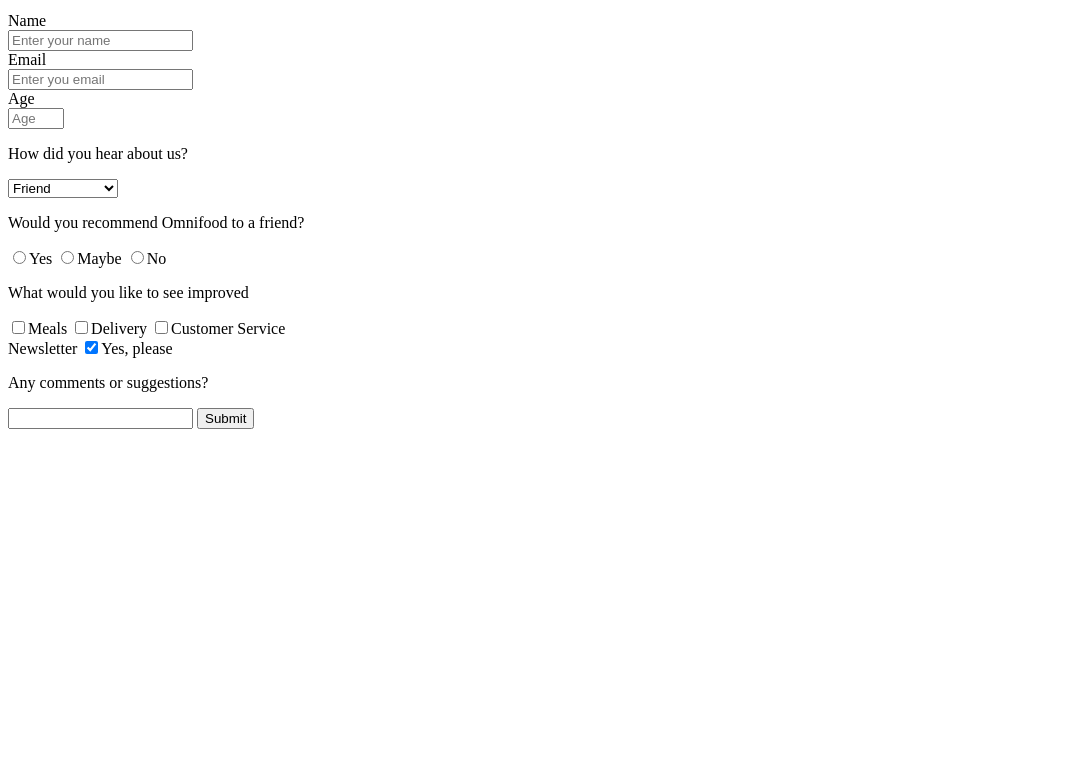
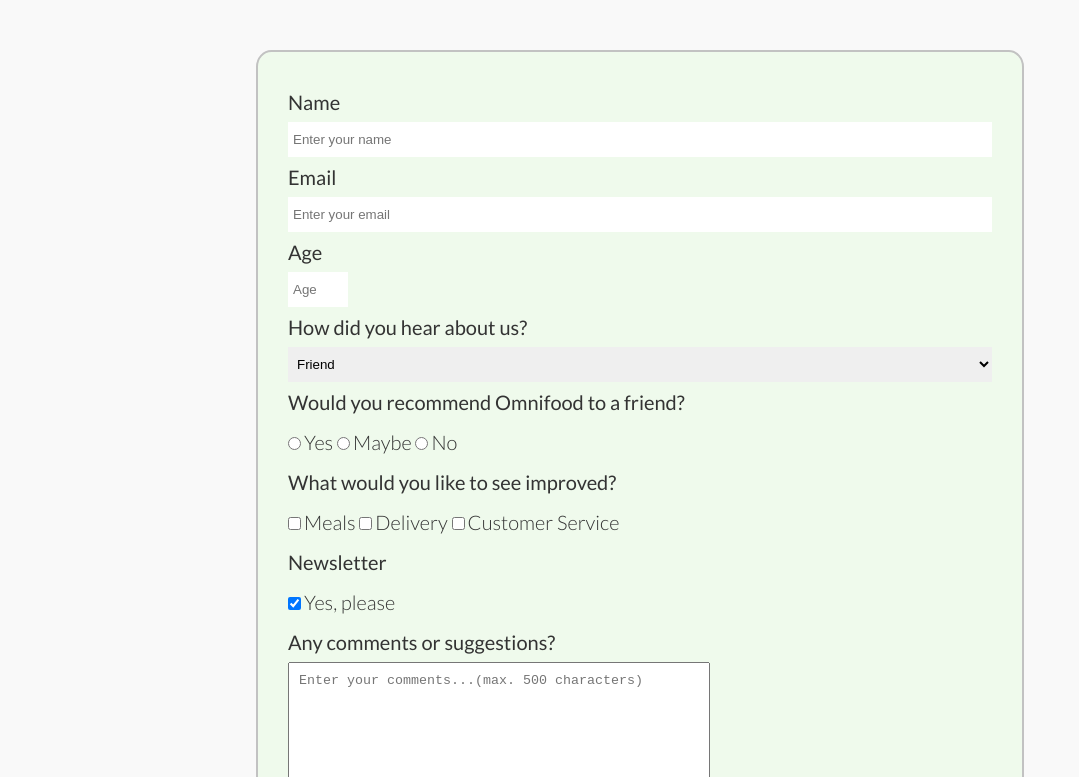
Before and after one commit to MinBlada/SurveyForm, a plain HTML site: page index.html in a window 1280 px wide. Shown: the part 102-879 px from the top of the page, without its empty margins (0-1079 px from the left). Before the commit the page ends 800 px from the top, so only its background shows below. Drawn offline with Linux system fonts and the light colour scheme.

Commit message:
final commit

```diff
--- a/index.html
+++ b/index.html
@@ -4,63 +4,84 @@
     <meta charset="UTF-8" />
     <meta name="viewport" content="width=device-width, initial-scale=1.0" />
     <link rel="stylesheet" type="text/css" href="style.css" />
+    <link
+      href="https://fonts.googleapis.com/css2?family=Lato:ital,wght@0,100;0,300;0,400;1,300&display=swap"
+      rel="stylesheet"
+    />
+
     <title>Survey Form</title>
   </head>
   <body>
+    <header>
       <h1 id="tittle">We are happy to hear from you</h1>
       <p id="description">
         Thank you for taking the time to help us improve our services
       </p>
+    </header>
     <form action="" id="survey-form">
       <label for="name" id="name-label"
-        >Name<br />
+          >Name
           <input
             type="text"
             name="name"
             placeholder="Enter your name"
-          id="name"
-        /> </label
-      ><br />
+            id="name" class="focus"
+          />
+        </label>
         <label for="email" id="email-label"
-        >Email<br />
+          >Email
           <input
             type="email"
             name="email"
-          placeholder="Enter you email"
-          id="email"
-        /> </label
-      ><br />
-      <label for="number" id="number-label"
-        >Age<br />
+            placeholder="Enter your email"
+            id="email" class="focus"
+          />
+        </label>
+        <label for="number"
+          >Age
           <input
             type="number"
             name="age"
             min="10"
             max="99"
             placeholder="Age"
-          id="number"
+            id="number" class="focus"
           />
         </label>
-      <p>How did you hear about us?</p>
-      <select name="hear about us">
+        <label for="select" id="about-us-label"
+          >How did you hear about us?
+          <div>
+            <select id="select" class="focus" name="hear about us">
               <option value="friend">Friend</option>
               <option value="search engine">Search Engine</option>
               <option value="advert">Advertisement</option>
               <option value="other">Other</option>
             </select>
+          </div>
+        </label>
           <p>Would you recommend Omnifood to a friend?</p>
+          <div>
             <input type="radio" name="rating" value="yes" />Yes
             <input type="radio" name="rating" value="maybe" />Maybe
-      <input type="radio" name="rating" value="no" />No<br />
-      <p>What would you like to see improved</p>
+            <input type="radio" name="rating" value="no" />No
+          </div>
+        <p>What would you like to see improved?</p>
+          <div>
             <input type="checkbox" name="meals" />Meals
             <input type="checkbox" name="delivery" />Delivery
-      <input type="checkbox" name="customer service" />Customer Service<br />
-      <label>Newsletter</label>
-      <input type="checkbox" name="news" checked />Yes, please
-      <p>Any comments or suggestions?</p>
-      <input type="text-area" name="comment" />
+            <input type="checkbox" name="customer service" />Customer Service
+          </div>
+        <p>Newsletter</p>
+          <div><input type="checkbox" name="news" checked />Yes, please</div>
+
+        <label>Any comments or suggestions?
+          <div class="area-submit">
+          <textarea maxlength="500" id="wide-area" placeholder="Enter your comments...(max. 500 characters)" ></textarea>
+        </label>
         <button id="submit">Submit</button>
+      </div>
+
     </form>
+    <script src="script.js"></script>
   </body>
 </html>
--- a/style.css
+++ b/style.css
@@ -0,0 +1,119 @@
+* {
+  margin: 0;
+
+  padding: 0;
+  box-sizing: border-box;
+}
+html,
+body {
+  background-color: #f9f9f9;
+  color: rgb(51, 51, 51);
+  font-family: 'lato', 'Arial', sans-serif;
+  font-size: 20px;
+  font-weight: 300;
+  text-rendering: optimizeLegibility;
+  overflow-x: hidden;
+}
+
+header {
+  text-align: center;
+  margin: 25px auto 20px auto;
+}
+
+#tittle {
+  font-size: 200%;
+  letter-spacing: 1px;
+  color: #4104b3;
+  font-weight: 400;
+}
+
+#description {
+  padding: 10px;
+  font-size: 80%;
+  font-weight: 400;
+  color: #1f0761;
+}
+
+#survey-form {
+  margin: 40px auto;
+  background-color: #effaec;
+  border: 2px solid rgb(194, 194, 194);
+  border-radius: 2%;
+  width: 60%;
+  -webkit-border-radius: 2%;
+  -moz-border-radius: 2%;
+  -ms-border-radius: 2%;
+  -o-border-radius: 2%;
+  display: flex;
+  flex-direction: column;
+  padding: 30px;
+  line-height: 2em;
+}
+
+#survey-form p,
+label {
+  font-weight: 400;
+}
+
+#name,
+#email,
+#number,
+#select {
+  display: block;
+  width: 100%;
+  padding: 5px;
+  height: 35px;
+  border: none;
+}
+
+#number {
+  width: 60px;
+}
+
+.focus:focus {
+  background-color: #fff;
+}
+
+.focus::placeholder {
+  background-color: #fff;
+}
+
+input[type='radio'],
+input[type='checkbox'] {
+  margin-right: 3px;
+}
+
+.area-submit {
+  display: flex;
+  flex-direction: column;
+}
+
+#wide-area {
+  height: 150px;
+  width: 60%;
+  min-width: 240px;
+  text-align: left;
+  resize: none;
+  padding: 10px 10px;
+}
+
+*:focus {
+  outline: none;
+}
+
+#submit {
+  background-color: #f8b930;
+  width: 60%;
+  min-width: 240px;
+  height: 30px;
+  border: 2px solid rgb(219, 160, 32);
+  border-radius: 5px;
+  -webkit-border-radius: 5px;
+  -moz-border-radius: 5px;
+  -ms-border-radius: 5px;
+  -o-border-radius: 5px;
+  cursor: pointer;
+  font-weight: 400;
+  font-size: 110%;
+  margin-top: 20px;
+}
```
Lines whose indentation alone changed are shown as unchanged.
